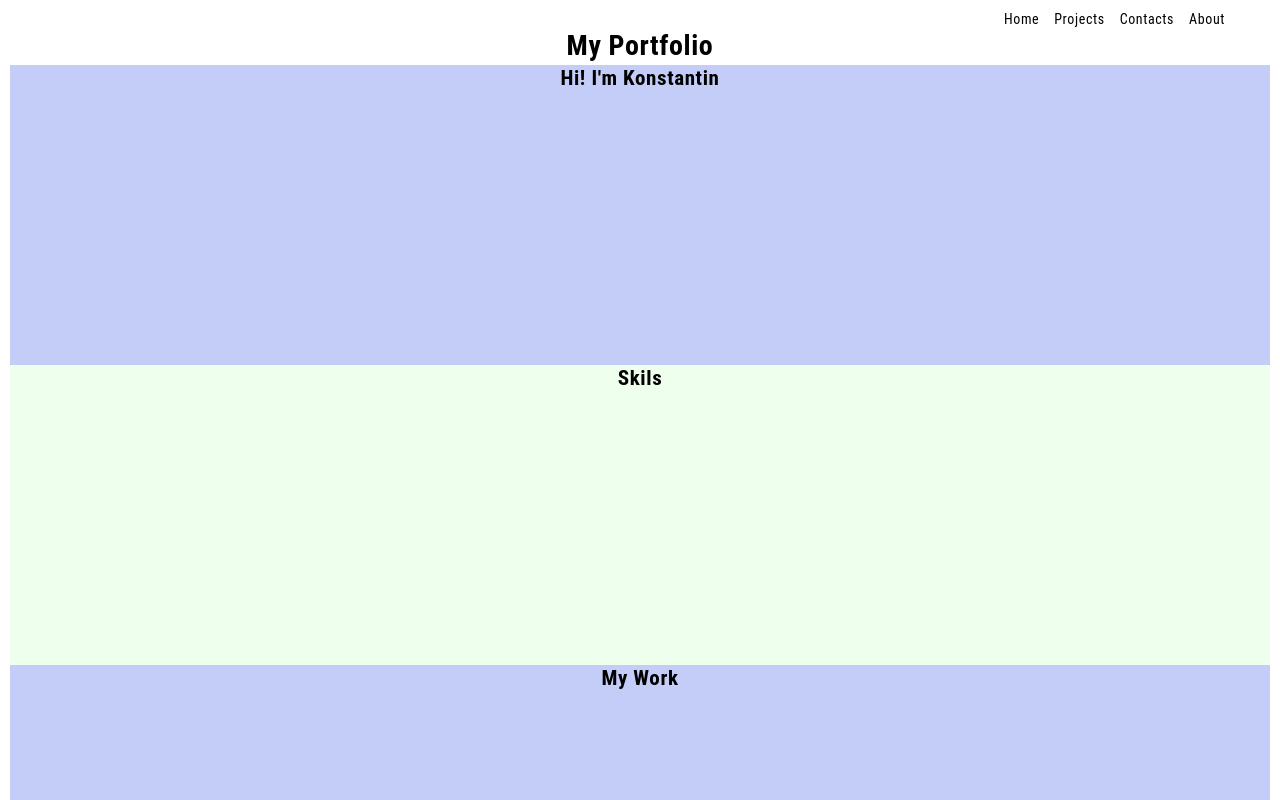
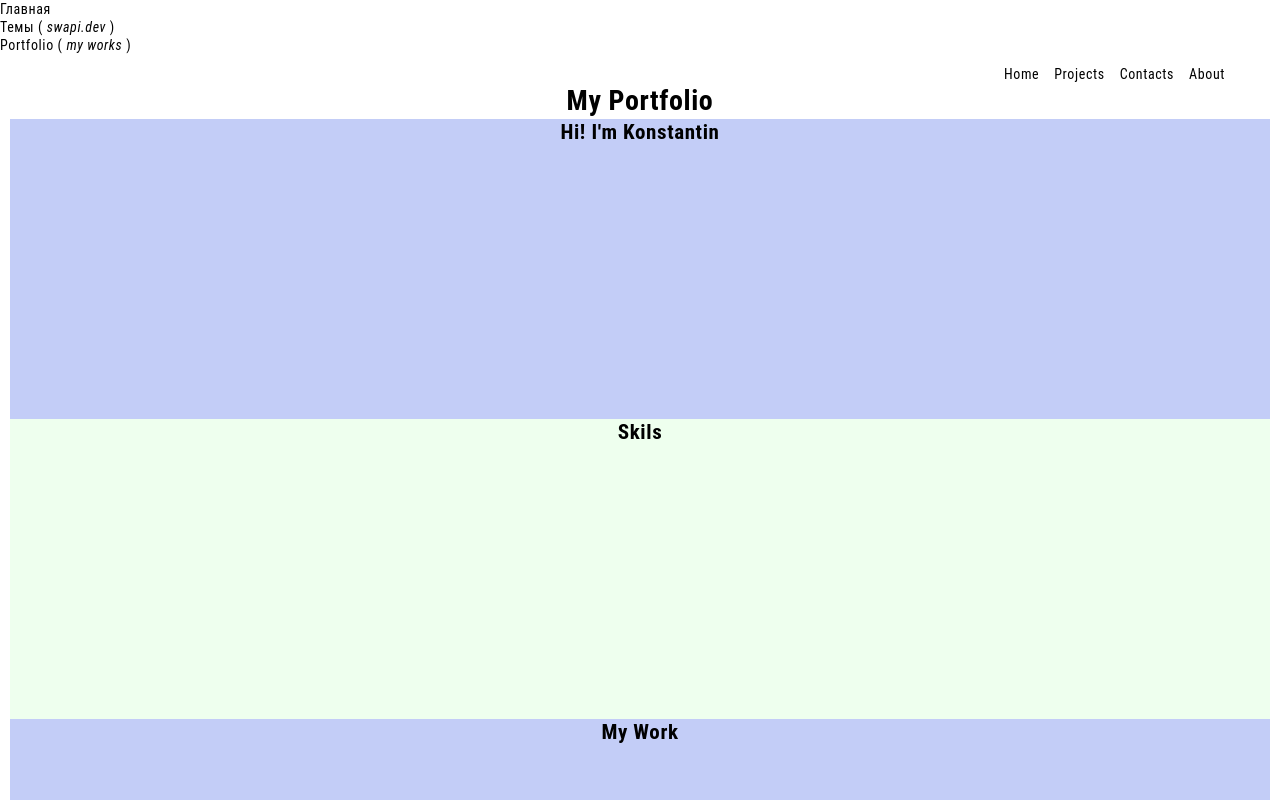
Before and after one commit to Vasilievkosta/portfolio, a React (Create React App) app: page /portfolio in a window 1280 px wide. Shown: the top 800 px of the page. Built offline with nearby package versions, Linux system fonts and the light colour scheme.

Commit message:
added react-router

```diff
--- a/package.json
+++ b/package.json
@@ -8,6 +8,7 @@
     "@testing-library/user-event": "^13.5.0",
     "react": "^18.2.0",
     "react-dom": "^18.2.0",
+    "react-router-dom": "^6.8.0",
     "react-scripts": "5.0.1",
     "web-vitals": "^2.1.4"
   },
--- a/src/App.css
+++ b/src/App.css
@@ -10,35 +10,22 @@ body {
     color: black;
 }
 
-.container {
-    max-width: 1220px;
-    padding: 0 10px;
-    margin: 0 auto;
+.topics {
+    text-align: center;
 }
 
-.App {
-  text-align: center;
-  padding: 10px;
+.table {
+    margin: 0 auto;
+    border: 1px solid #607d8b;
+    font-size: 24px;
+    min-width: 500px;
+    text-align: center;
 }
 
-/* .title { */
-    /* font-family: 'Raleway', sans-serif; */
-    /* font-size: 48px; */
-    /* font-weight: 600; */
-    /* color: $green-200; */
-    /* text-transform: uppercase; */
-    /* text-align: center; */
-    /* margin-bottom: 100px; */
-    /* position: relative; */
-/* } */
+.table thead {
+    background-color: #b6cefc;
+}
 
-/* .sr-only { */
-    /* position: absolute; */
-    /* width: 1px; */
-    /* height: 1px; */
-    /* padding: 0; */
-    /* margin: -1px; */
-    /* overflow: hidden; */
-    /* clip-path: (0, 0, 0, 0); */
-    /* border: 0; */
-/* } */
+.table tbody {
+    background-color: #cecece;
+}
--- a/src/App.js
+++ b/src/App.js
@@ -1,104 +1,16 @@
-import './App.css';
+import React from 'react';
+import { BrowserRouter } from 'react-router-dom';
+import HeaderContainer from './HeaderContainer';
+import AppRouter from './AppRouter';
 
-function App() {
+const App = () => {
+
 	return (
-		<div className="App">
-			<Header />
-			<h1>My Portfolio</h1>
-			<Main />
-			<Skils />
-			<Work />
-			<Remote />
-			<Contact />
-			<Footer />
-		</div>
+		<BrowserRouter>
+			<HeaderContainer />
+			<AppRouter />
+		</BrowserRouter>
 	);
-}
-
-function Header() {
-	return (
-		<section className="header">
-			<div className="container">
-				<nav>
-					<ul style={{ display: 'flex', justifyContent: 'flex-end', listStyleType: 'none' }}>
-						<li style={{ marginRight: '15px' }}><a href='https://www.google.com/' style={{ cursor: 'pointer' }}>Home</a></li>
-						<li style={{ marginRight: '15px' }}><a href='https://www.google.com/' style={{ cursor: 'pointer' }}>Projects</a></li>
-						<li style={{ marginRight: '15px' }}><a href='https://www.google.com/' style={{ cursor: 'pointer' }}>Contacts</a></li>
-						<li style={{ marginRight: '15px' }}><a href='https://www.google.com/' style={{ cursor: 'pointer' }}>About</a></li>
-					</ul>
-				</nav>
-			</div>
-		</section>
-	)
-}
-function Main() {
-	return (
-		<section className="skils" style={{ height: '300px', backgroundColor: '#c3cdf7' }}>
-			<div className="container">
-				<h2>Hi! I'm Konstantin</h2>
-			</div>
-		</section>
-	)
-}
-function Skils() {
-	return (
-		<section className="skils" style={{ height: '300px', backgroundColor: '#eeffee' }}>
-			<div className="container">
-				<h2>Skils</h2>
-			</div>
-		</section>
-	)
-}
-function Work() {
-	return (
-		<section className="work" style={{ height: '300px', backgroundColor: '#c3cdf7' }}>
-			<div className="container">
-				<h2>My Work</h2>
-			</div>
-		</section>
-	)
-}
-function Remote() {
-	return (
-		<section className="remote" style={{ height: '150px', backgroundColor: '#eeffee' }}>
-			<div className="container">
-				<h2>Remote Work</h2>
-
-			</div>
-		</section>
-	)
-}
-function Contact() {
-	return (
-		<section className="contact" style={{ height: '300px', backgroundColor: '#c3cdf7' }}>
-			<div className="container">
-				<h2>Contact</h2>
-				<form>
-					<input></input>
-					<input></input>
-					<button onClick={() => { alert('Yes!') }}>Enter</button>
-				</form>
-			</div>
-		</section>
-	)
-}
-function Footer() {
-	return (
-		<section className="footer" style={{ height: '150px', backgroundColor: '#eeffee' }}>
-			<div className="container">
-				<h2>Icons</h2>
-				<nav>
-					<ul style={{ display: 'flex', justifyContent: 'flex-end', listStyleType: 'none' }}>
-						<li style={{ marginRight: '15px' }}><a href='https://www.google.com/' style={{ cursor: 'pointer' }}>Home</a></li>
-						<li style={{ marginRight: '15px' }}><a href='https://www.google.com/' style={{ cursor: 'pointer' }}>Projects</a></li>
-						<li style={{ marginRight: '15px' }}><a href='https://www.google.com/' style={{ cursor: 'pointer' }}>Contacts</a></li>
-						<li style={{ marginRight: '15px' }}><a href='https://www.google.com/' style={{ cursor: 'pointer' }}>About</a></li>
-					</ul>
-				</nav>
-				<p>&#169; Все права защищены</p>
-			</div>
-		</section>
-	)
-}
+};
 
 export default App;
--- /dev/null
+++ b/src/AppRouter.js
@@ -0,0 +1,19 @@
+import React from 'react';
+import { Routes, Route } from 'react-router-dom';
+import Topics from './Topics';
+import Portfolio from './Portfolio';
+
+const AppRouter = () => {
+
+    return (
+        <Routes >
+            <Route path='/' element={<h2 style={{ textAlign: 'center' }}>Home</h2>} />
+            <Route path='/topics' element={<Topics />} />
+            <Route path='/portfolio' element={<Portfolio />} />
+            <Route path="*" element={<h1>NotFound </h1>} />
+
+        </Routes >
+    );
+}
+
+export default AppRouter;
--- /dev/null
+++ b/src/HeaderContainer.js
@@ -0,0 +1,25 @@
+import React from 'react';
+import { NavLink } from 'react-router-dom';
+
+const HeaderContainer = () => {
+
+    return (
+        <header>
+            <nav>
+                <ul className='list'>
+                    <li>
+                        <NavLink to="/">Главная</NavLink>
+                    </li>
+                    <li>
+                        <NavLink to="/topics">Темы ( <i>swapi.dev</i> )</NavLink>
+                    </li>
+                    <li>
+                        <NavLink to="/portfolio">Portfolio ( <i>my works</i> )</NavLink>
+                    </li>
+                </ul>
+            </nav>
+        </header>
+    );
+};
+
+export default HeaderContainer;
--- /dev/null
+++ b/src/Portfolio.css
@@ -0,0 +1,32 @@
+.portfolio {
+    text-align: center;
+    padding: 10px;
+}
+
+.container {
+    max-width: 1220px;
+    padding: 0 10px;
+    margin: 0 auto;
+}
+
+/* .title { */
+/* font-family: 'Raleway', sans-serif; */
+/* font-size: 48px; */
+/* font-weight: 600; */
+/* color: $green-200; */
+/* text-transform: uppercase; */
+/* text-align: center; */
+/* margin-bottom: 100px; */
+/* position: relative; */
+/* } */
+
+/* .sr-only { */
+/* position: absolute; */
+/* width: 1px; */
+/* height: 1px; */
+/* padding: 0; */
+/* margin: -1px; */
+/* overflow: hidden; */
+/* clip-path: (0, 0, 0, 0); */
+/* border: 0; */
+/* } */
--- /dev/null
+++ b/src/Portfolio.js
@@ -0,0 +1,104 @@
+import './Portfolio.css';
+
+function Portfolio() {
+	return (
+		<div className="portfolio">
+			<Header />
+			<h1>My Portfolio</h1>
+			<Main />
+			<Skils />
+			<Work />
+			<Remote />
+			<Contact />
+			<Footer />
+		</div>
+	);
+}
+
+function Header() {
+	return (
+		<section className="header">
+			<div className="container">
+				<nav>
+					<ul style={{ display: 'flex', justifyContent: 'flex-end', listStyleType: 'none' }}>
+						<li style={{ marginRight: '15px' }}><a href='https://www.google.com/' style={{ cursor: 'pointer' }}>Home</a></li>
+						<li style={{ marginRight: '15px' }}><a href='https://www.google.com/' style={{ cursor: 'pointer' }}>Projects</a></li>
+						<li style={{ marginRight: '15px' }}><a href='https://www.google.com/' style={{ cursor: 'pointer' }}>Contacts</a></li>
+						<li style={{ marginRight: '15px' }}><a href='https://www.google.com/' style={{ cursor: 'pointer' }}>About</a></li>
+					</ul>
+				</nav>
+			</div>
+		</section>
+	)
+}
+function Main() {
+	return (
+		<section className="skils" style={{ height: '300px', backgroundColor: '#c3cdf7' }}>
+			<div className="container">
+				<h2>Hi! I'm Konstantin</h2>
+			</div>
+		</section>
+	)
+}
+function Skils() {
+	return (
+		<section className="skils" style={{ height: '300px', backgroundColor: '#eeffee' }}>
+			<div className="container">
+				<h2>Skils</h2>
+			</div>
+		</section>
+	)
+}
+function Work() {
+	return (
+		<section className="work" style={{ height: '300px', backgroundColor: '#c3cdf7' }}>
+			<div className="container">
+				<h2>My Work</h2>
+			</div>
+		</section>
+	)
+}
+function Remote() {
+	return (
+		<section className="remote" style={{ height: '150px', backgroundColor: '#eeffee' }}>
+			<div className="container">
+				<h2>Remote Work</h2>
+
+			</div>
+		</section>
+	)
+}
+function Contact() {
+	return (
+		<section className="contact" style={{ height: '300px', backgroundColor: '#c3cdf7' }}>
+			<div className="container">
+				<h2>Contact</h2>
+				<form>
+					<input></input>
+					<input></input>
+					<button onClick={() => { alert('Yes!') }}>Enter</button>
+				</form>
+			</div>
+		</section>
+	)
+}
+function Footer() {
+	return (
+		<section className="footer" style={{ height: '150px', backgroundColor: '#eeffee' }}>
+			<div className="container">
+				<h2>Icons</h2>
+				<nav>
+					<ul style={{ display: 'flex', justifyContent: 'flex-end', listStyleType: 'none' }}>
+						<li style={{ marginRight: '15px' }}><a href='https://www.google.com/' style={{ cursor: 'pointer' }}>Home</a></li>
+						<li style={{ marginRight: '15px' }}><a href='https://www.google.com/' style={{ cursor: 'pointer' }}>Projects</a></li>
+						<li style={{ marginRight: '15px' }}><a href='https://www.google.com/' style={{ cursor: 'pointer' }}>Contacts</a></li>
+						<li style={{ marginRight: '15px' }}><a href='https://www.google.com/' style={{ cursor: 'pointer' }}>About</a></li>
+					</ul>
+				</nav>
+				<p>&#169; Все права защищены</p>
+			</div>
+		</section>
+	)
+}
+
+export default Portfolio;
--- /dev/null
+++ b/src/Topics.js
@@ -0,0 +1,44 @@
+import React from 'react';
+import './App.css';
+
+function Topics() {
+    const [planets, setPlanets] = React.useState({});
+
+    React.useEffect(() => {
+        fetch('https://swapi.dev/api/planets')
+            .then((response) => response.json())
+            .then(json => setPlanets(json))
+    }, [])
+
+    let arr = planets.results;
+
+
+    return (
+        <div className="topics">
+
+            <table className="table">
+                <thead>
+                    <tr>
+                        <th>name</th>
+                        <th>diameter</th>
+                        <th>climate</th>
+                        <th>orbital_period</th>
+                    </tr>
+                </thead>
+                <tbody>
+                    {arr && arr.map((el, index) => (
+                        <tr key={index}>
+                            <td>{el.name}</td>
+                            <td>{el.diameter}</td>
+                            <td>{el.climate}</td>
+                            <td>{el.orbital_period}</td>
+                        </tr>
+                    ))}
+                </tbody>
+            </table>
+
+        </div>
+    );
+}
+
+export default Topics;
```
Also changed, not shown: 1 other file (tests, documents, lock files or other folders).
